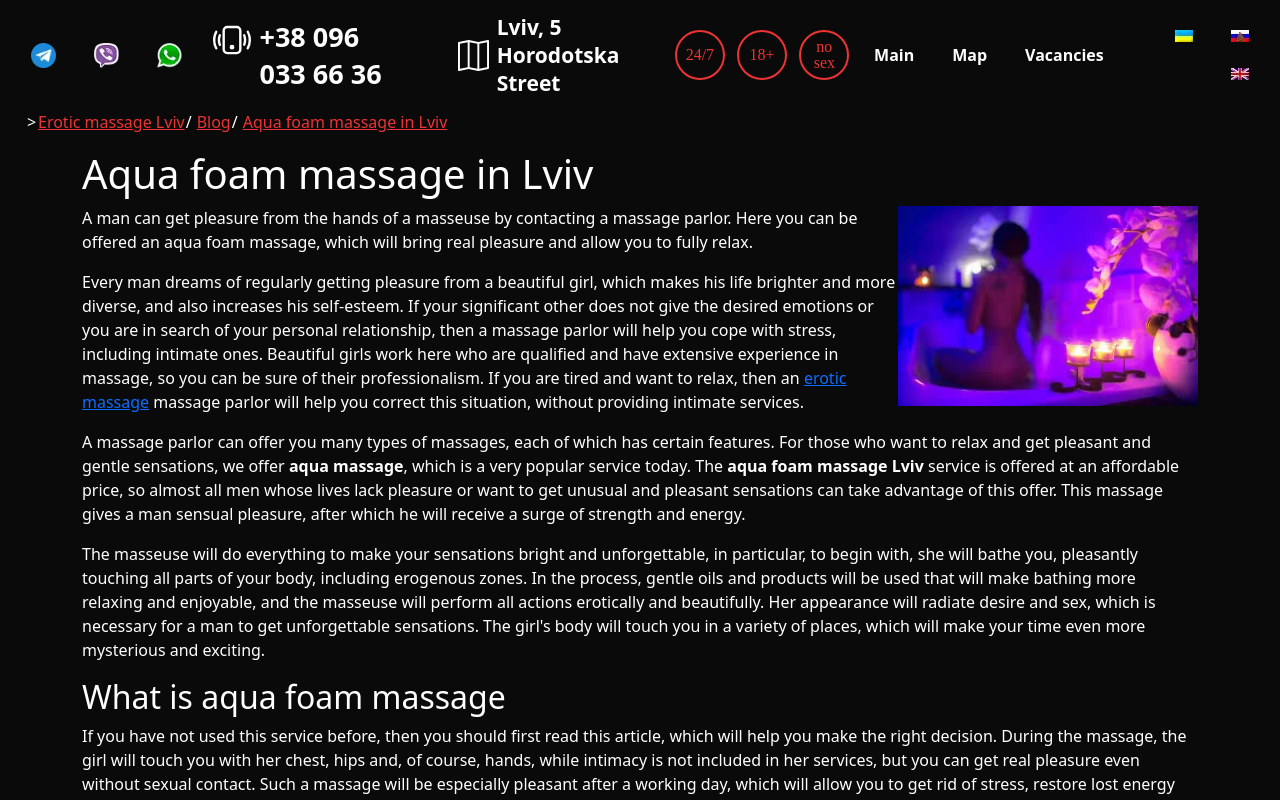
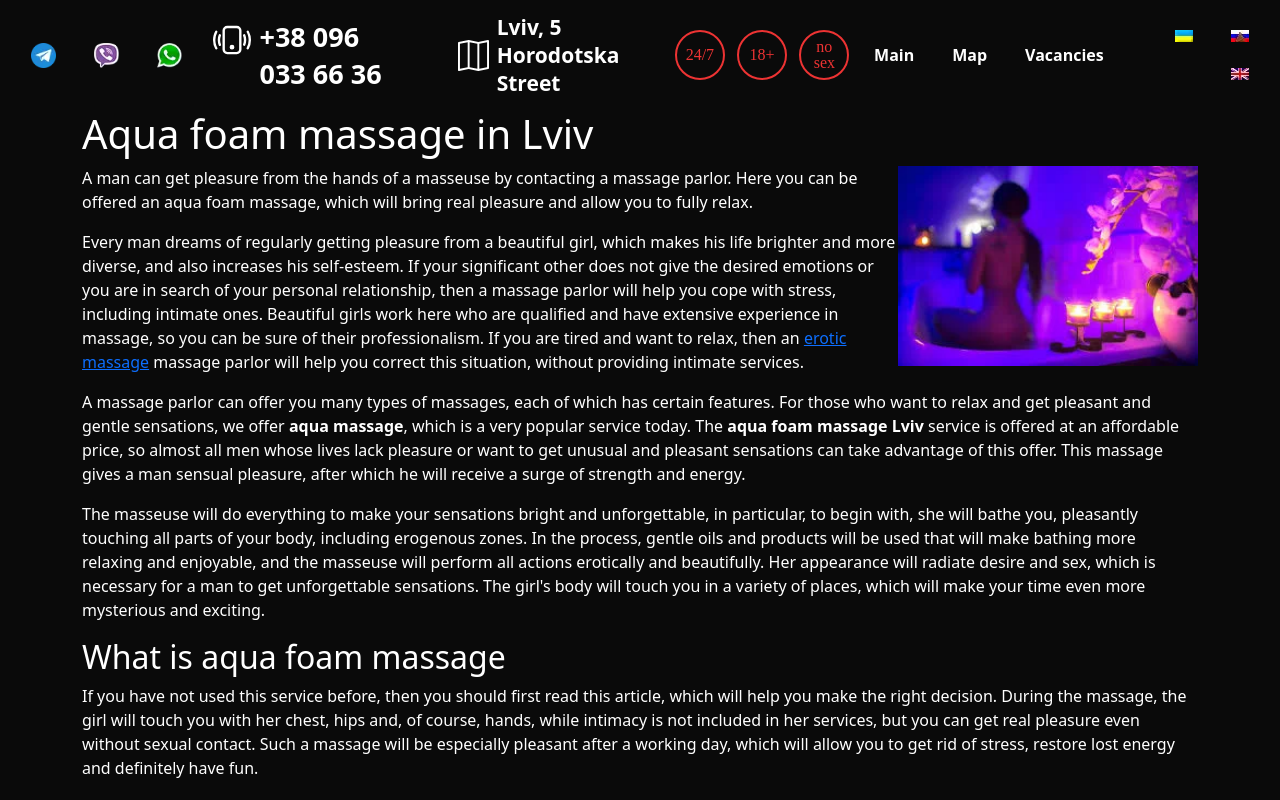
Before and after one commit to b0d/empire, a Next.js app: page /en/blog/akva-pennyj-massazh-dlya-muzhchiny-kotoryj-hochet-rasslabitsya-i-otdohnut in a window 1280 px wide. Shown: the top 800 px of the page. Built offline with nearby package versions, Linux system fonts and the light colour scheme.

Commit message:
test commit3

```diff
--- a/src/app/[locale]/blog/akva-pennyj-massazh-dlya-muzhchiny-kotoryj-hochet-rasslabitsya-i-otdohnut/page.jsx
+++ b/src/app/[locale]/blog/akva-pennyj-massazh-dlya-muzhchiny-kotoryj-hochet-rasslabitsya-i-otdohnut/page.jsx
@@ -5,7 +5,7 @@ import Header from "@/components/Header/index";
 import Footer from "@/components/Footer/index";
 import BigForm from "@/components/BigForm/index";
 import { useTranslations } from "next-intl";
-import Breadcrumbs from "@/components/Breadcrumbs";
+
 import sanitizeHtml from "sanitize-html";
 import { unstable_setRequestLocale } from "next-intl/server";
 export async function generateMetadata({ params }) {
@@ -48,7 +48,7 @@ export default function Blog12({ params: { locale } }) {
 	return (
 		<div>
 			<Header />
-			<Breadcrumbs getcontent={t("beforeModelName")} sendt={t("mainh1")} />
+
 			<section className='container'>
 				<h1>{t("mainh1")}</h1>
 				<div className='col-12'>
```
